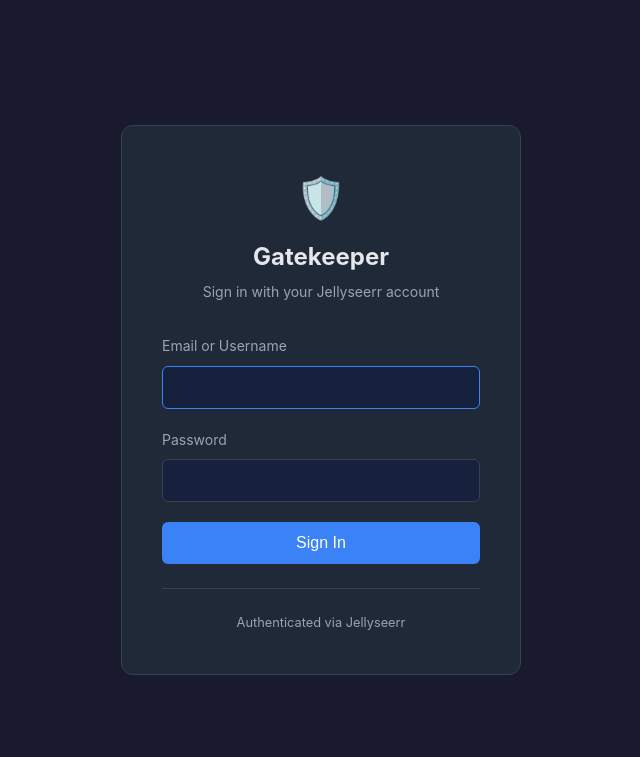
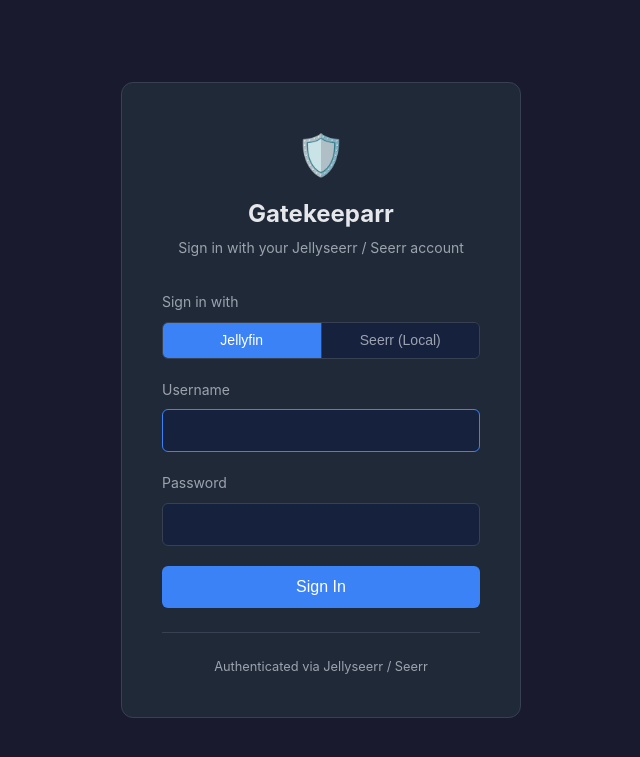
Before and after one commit to kevkrj/gatekeeparr, a Flask app: page /login in a window 1280 px wide. Shown: the top 757 px of the page, without its empty margins (319-959 px from the left). Run offline with Flask 3, Linux system fonts and the light colour scheme.

Commit message:
Rebrand to Gatekeeparr and add Jellyfin authentication
- Rename all user-visible "Gatekeeper" text to "Gatekeeparr"
- Update setup wizard references from "Jellyseerr" to "Jellyseerr / Seerr"
- Add Jellyfin login support via Seerr's /api/v1/auth/jellyfin endpoint
- Login page defaults to Jellyfin auth with toggle for Seerr local auth

```diff
--- a/gatekeeper/__init__.py
+++ b/gatekeeper/__init__.py
@@ -1,8 +1,8 @@
 """
-Gatekeeper - Parental Content Scanner for *arr Stack
+Gatekeeparr - Parental Content Scanner for *arr Stack
 
 An open-source content filtering and approval system for home media servers.
-Integrates with Jellyseerr, Radarr, Sonarr, and supports multiple AI backends.
+Integrates with Jellyseerr/Seerr, Radarr, Sonarr, and supports multiple AI backends.
 """
 
 __version__ = "0.1.0"
--- a/gatekeeper/admin/static/js/login.js
+++ b/gatekeeper/admin/static/js/login.js
@@ -1,11 +1,25 @@
 /**
- * Gatekeeper Login Form Handler
+ * Gatekeeparr Login Form Handler
  */
 
 document.addEventListener('DOMContentLoaded', () => {
     const form = document.getElementById('login-form');
     const errorDiv = document.getElementById('login-error');
     const submitBtn = document.getElementById('login-btn');
+    const authTypeInput = document.getElementById('auth_type');
+    const emailLabel = document.getElementById('email-label');
+    const toggleBtns = document.querySelectorAll('.auth-toggle-btn');
+
+    // Auth type toggle
+    toggleBtns.forEach(btn => {
+        btn.addEventListener('click', () => {
+            toggleBtns.forEach(b => b.classList.remove('active'));
+            btn.classList.add('active');
+            const authType = btn.dataset.auth;
+            authTypeInput.value = authType;
+            emailLabel.textContent = authType === 'jellyfin' ? 'Username' : 'Email or Username';
+        });
+    });
 
     form.addEventListener('submit', async (e) => {
         e.preventDefault();
@@ -16,9 +30,10 @@ document.addEventListener('DOMContentLoaded', () => {
 
         const email = document.getElementById('email').value.trim();
         const password = document.getElementById('password').value;
+        const authType = authTypeInput.value;
 
         if (!email || !password) {
-            showError('Please enter both email and password.');
+            showError('Please enter both username and password.');
             return;
         }
 
@@ -30,7 +45,7 @@ document.addEventListener('DOMContentLoaded', () => {
             const response = await fetch('/login', {
                 method: 'POST',
                 headers: { 'Content-Type': 'application/json' },
-                body: JSON.stringify({ email, password })
+                body: JSON.stringify({ email, password, auth_type: authType })
             });
 
             const data = await response.json();
--- a/gatekeeper/admin/templates/index.html
+++ b/gatekeeper/admin/templates/index.html
@@ -3,14 +3,14 @@
 <head>
     <meta charset="UTF-8">
     <meta name="viewport" content="width=device-width, initial-scale=1.0">
-    <title>Gatekeeper Admin</title>
+    <title>Gatekeeparr Admin</title>
     <link rel="stylesheet" href="/static/css/admin.css">
 </head>
 <body>
     <nav class="navbar">
         <div class="nav-brand">
             <span class="brand-icon">🛡️</span>
-            <span class="brand-text">Gatekeeper</span>
+            <span class="brand-text">Gatekeeparr</span>
         </div>
         <div class="nav-links">
             <a href="#" class="nav-link active" data-view="dashboard">Dashboard</a>
@@ -120,7 +120,7 @@
             <h1>Users</h1>
 
             <div class="filters">
-                <button id="btn-sync-users" class="btn">Sync from Jellyseerr</button>
+                <button id="btn-sync-users" class="btn">Sync from Seerr</button>
                 <button id="btn-refresh-users" class="btn">Refresh</button>
             </div>
 
--- a/gatekeeper/admin/templates/login.html
+++ b/gatekeeper/admin/templates/login.html
@@ -3,7 +3,7 @@
 <head>
     <meta charset="UTF-8">
     <meta name="viewport" content="width=device-width, initial-scale=1.0">
-    <title>Gatekeeper - Sign In</title>
+    <title>Gatekeeparr - Sign In</title>
     <link rel="stylesheet" href="/static/css/admin.css">
     <style>
         .login-wrapper {
@@ -109,6 +109,38 @@
             display: block;
         }
 
+        .auth-toggle {
+            display: flex;
+            gap: 0;
+            border: 1px solid var(--border);
+            border-radius: 6px;
+            overflow: hidden;
+        }
+
+        .auth-toggle-btn {
+            flex: 1;
+            background: var(--bg-secondary);
+            color: var(--text-secondary);
+            border: none;
+            padding: 0.6rem 1rem;
+            font-size: 0.875rem;
+            cursor: pointer;
+            transition: background 0.2s, color 0.2s;
+        }
+
+        .auth-toggle-btn + .auth-toggle-btn {
+            border-left: 1px solid var(--border);
+        }
+
+        .auth-toggle-btn.active {
+            background: var(--accent);
+            color: white;
+        }
+
+        .auth-toggle-btn:hover:not(.active) {
+            background: var(--bg-card);
+        }
+
         .jellyseerr-note {
             text-align: center;
             margin-top: 1.5rem;
@@ -124,15 +156,23 @@
         <div class="login-card">
             <div class="login-header">
                 <span class="brand-icon">&#x1f6e1;&#xfe0f;</span>
-                <h1>Gatekeeper</h1>
-                <p>Sign in with your Jellyseerr account</p>
+                <h1>Gatekeeparr</h1>
+                <p>Sign in with your Jellyseerr / Seerr account</p>
             </div>
 
             <div id="login-error" class="login-error"></div>
 
             <form id="login-form" class="login-form" method="POST" action="/login">
                 <div class="form-group">
-                    <label for="email">Email or Username</label>
+                    <label>Sign in with</label>
+                    <div class="auth-toggle">
+                        <button type="button" class="auth-toggle-btn active" data-auth="jellyfin">Jellyfin</button>
+                        <button type="button" class="auth-toggle-btn" data-auth="local">Seerr (Local)</button>
+                    </div>
+                    <input type="hidden" id="auth_type" name="auth_type" value="jellyfin">
+                </div>
+                <div class="form-group">
+                    <label for="email" id="email-label">Username</label>
                     <input type="text" id="email" name="email" required autocomplete="username" autofocus>
                 </div>
                 <div class="form-group">
@@ -143,7 +183,7 @@
             </form>
 
             <div class="jellyseerr-note">
-                Authenticated via Jellyseerr
+                Authenticated via Jellyseerr / Seerr
             </div>
         </div>
     </div>
--- a/gatekeeper/api/setup.py
+++ b/gatekeeper/api/setup.py
@@ -214,7 +214,7 @@ def complete():
 
     return jsonify({
         'success': True,
-        'message': 'Setup complete! Gatekeeper is ready.',
+        'message': 'Setup complete! Gatekeeparr is ready.',
         'user': user.to_dict(),
         'env_path': ENV_FILE_PATH,
         'restart_note': 'A container restart is recommended to fully load the new configuration.',
--- a/gatekeeper/app.py
+++ b/gatekeeper/app.py
@@ -1,5 +1,5 @@
 """
-Gatekeeper Flask Application
+Gatekeeparr Flask Application
 
 Main application factory and entry point.
 """
@@ -146,7 +146,7 @@ def create_app(config: Config = None) -> Flask:
 
 def _register_auth(app: Flask):
     """Register authentication routes and API before_request hook."""
-    from gatekeeper.auth import login_via_jellyseerr
+    from gatekeeper.auth import login_via_jellyseerr, login_via_jellyfin
 
     @app.route('/login', methods=['GET'])
     def login():
@@ -158,15 +158,20 @@ def _register_auth(app: Flask):
 
     @app.route('/login', methods=['POST'])
     def login_post():
-        """Handle login form submission (JSON)."""
+        """Handle login form submission (JSON). Supports local and Jellyfin auth."""
         data = request.get_json(silent=True) or {}
+        auth_type = data.get('auth_type', 'local')
         email = data.get('email', '').strip()
         password = data.get('password', '')
 
         if not email or not password:
-            return jsonify({'success': False, 'error': 'Email and password are required.'}), 400
+            return jsonify({'success': False, 'error': 'Username/email and password are required.'}), 400
 
-        user_data = login_via_jellyseerr(email, password)
+        if auth_type == 'jellyfin':
+            user_data = login_via_jellyfin(email, password)
+        else:
+            user_data = login_via_jellyseerr(email, password)
+
         if user_data is None:
             return jsonify({'success': False, 'error': 'Invalid credentials. Please try again.'}), 401
 
```
Also changed, not shown: gatekeeper/admin/templates/setup.html (+11 -11 lines), gatekeeper/auth.py (+49 -4 lines).
